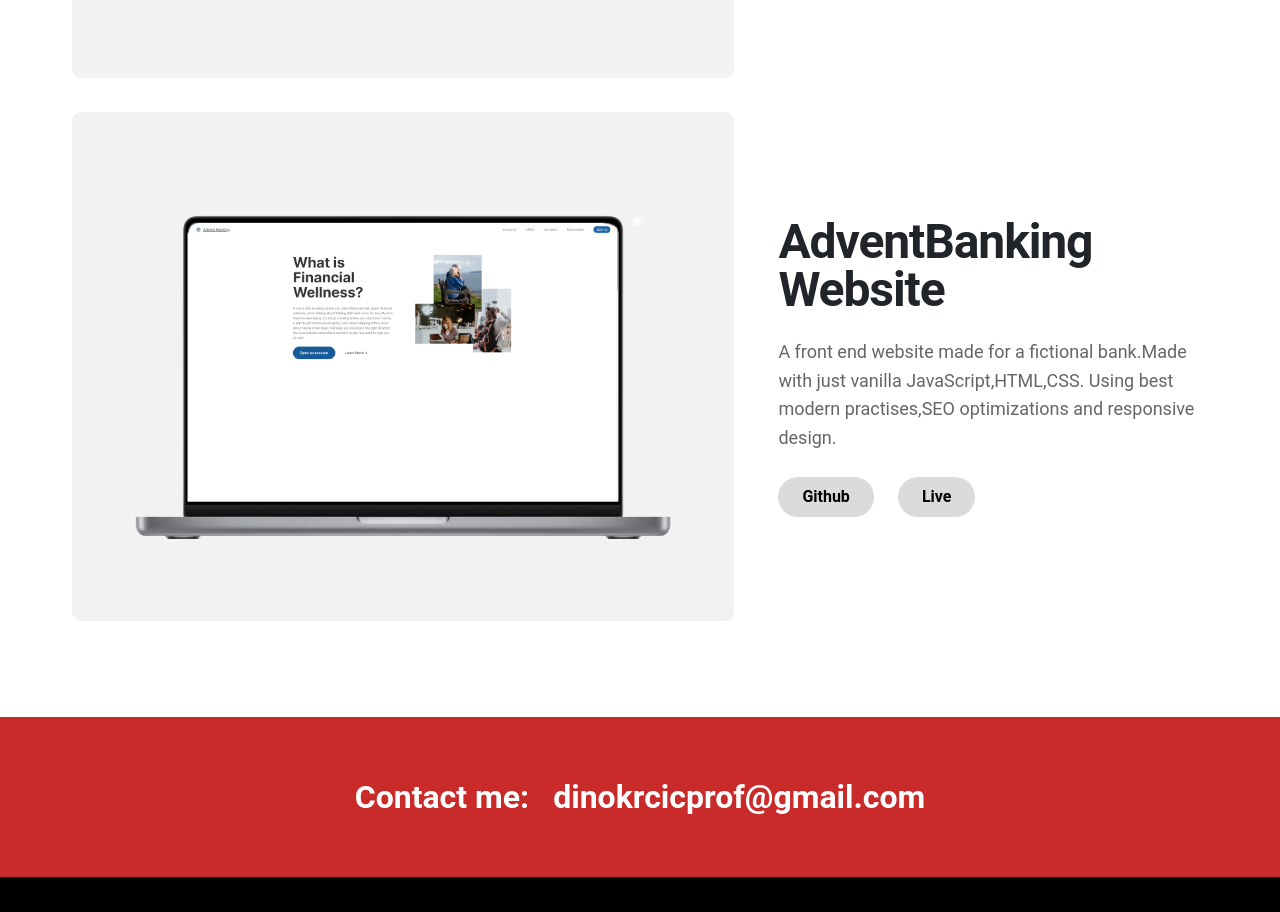
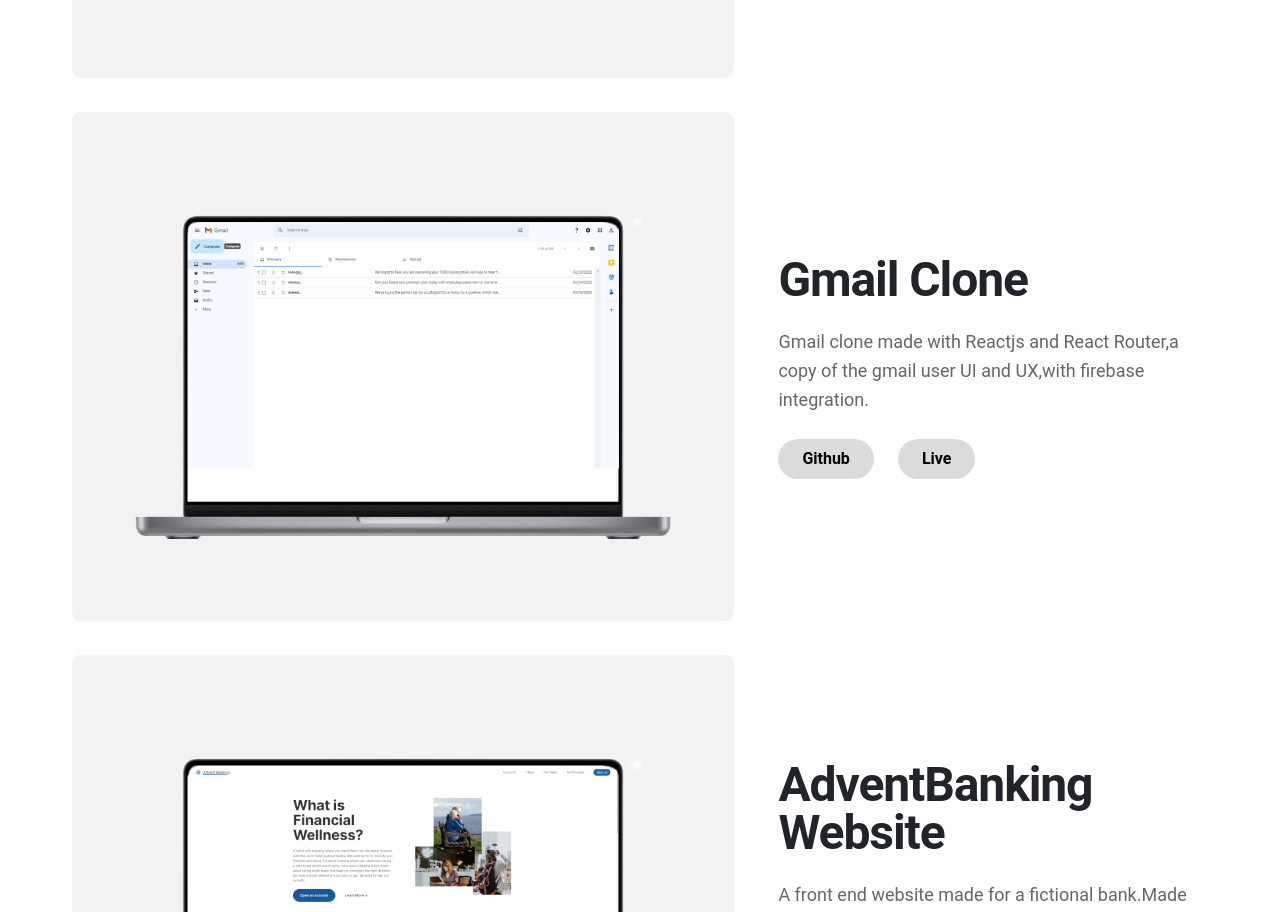
Before and after one commit to Nody00/Portfolio-Website, a Next.js app: page / in a window 1280 px wide. Shown: the part 3023-3935 px from the top of the page. Built offline with nearby package versions, Linux system fonts and the light colour scheme.

Commit message:
Added new project entry

```diff
--- a/src/components/Projects.js
+++ b/src/components/Projects.js
@@ -43,7 +43,23 @@
               <a href="https://inquisitive-moxie-c60a06.netlify.app/">Live</a>
             </div>
           </div>
+
           {/* ITEM 3 */}
+          <div className={styles.imageContainer}>
+            <img src="/GmailDone.jpg" alt="" className={styles.image} />
+          </div>
+          <div className={styles.textBox}>
+            <p className={styles.title}>Gmail Clone</p>
+            <p className={styles.description}>
+              Gmail clone made with Reactjs and React Router,a copy of the gmail
+              user UI and UX,with firebase integration.
+            </p>
+            <div className={styles.buttonContainer}>
+              <a href="https://github.com/Nody00/gmailClone">Github</a>
+              <a href="https://shiny-lily-b48a3d.netlify.app/">Live</a>
+            </div>
+          </div>
+          {/* ITEM 4 */}
 
           <div className={styles.imageContainer}>
             <img src="/BankingDone.jpg" alt="" className={styles.image} />
```
Also changed, not shown: public/GmailDone.jpg (added).
